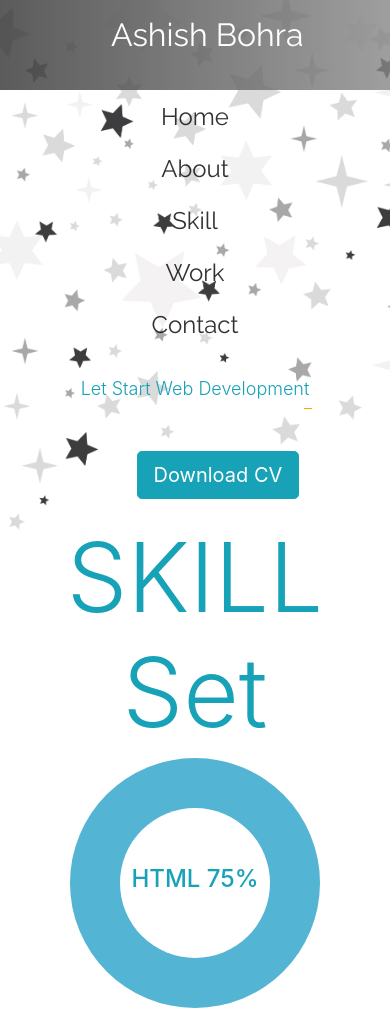
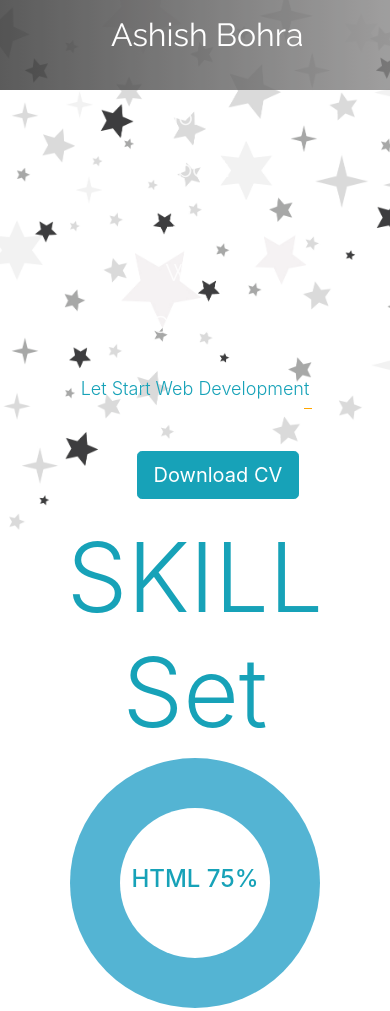
Before and after one commit to ashishbohra7231/myportfolio_ashish2, a plain HTML site: page index.html in a window 390 px wide. Shown: the top 1011 px of the page. Drawn offline with Linux system fonts and the light colour scheme.

Commit message:
Update mobile.css

```diff
--- a/mobile.css
+++ b/mobile.css
@@ -2,6 +2,14 @@ header {
     position: relative;
     width: 100%;
     z-index: 50;
+}
+a{
+    color: #ffffff
+   }
+
+li {
+  color:#ffffff;
+  font-weight: 400;
 }
 .navbar1 {
     display: grid;
@@ -43,14 +51,9 @@ header {
     display: flex;
     justify-content: center;
 
-   color: black;
+
 
 }
-.navbar1 >:nth-child(2) >li>a {
-
-    color: black;
-
- }
 
 .intro{
     display: flex;
```
